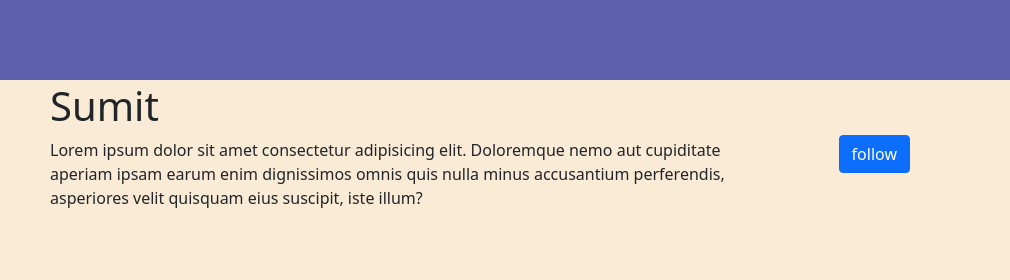
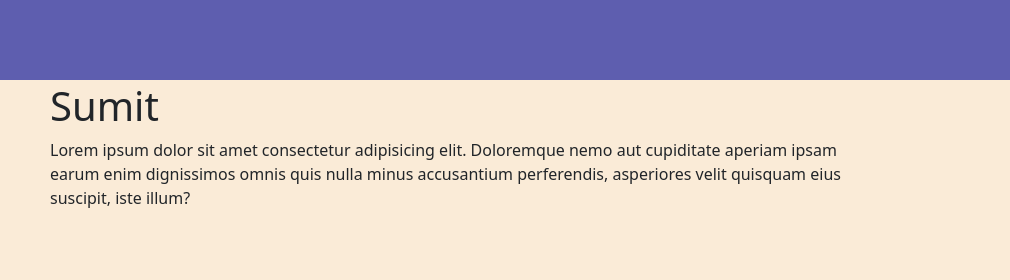
Before and after one commit to sumit9868/ishareFrontEnd, a plain HTML site: page userProfilePage.html in a window 1280 px wide. Shown: the part 120-400 px from the top of the page, 270-1280 px from the left. Drawn offline with nearby package versions, Linux system fonts and the light colour scheme.

Commit message:
follow button removed

```diff
--- a/userProfilePage.html
+++ b/userProfilePage.html
@@ -25,10 +25,10 @@
             </div>
 
             <div class="followBtn">
-                <button class="btn btn-primary ">
+                <!-- <button class="btn btn-primary "> -->
                     <!-- follow button -->
-                    follow
-                </button>
+                    <!-- follow -->
+                <!-- </button> -->
             </div>
         </div >
         <div class="userDiaries">
```
